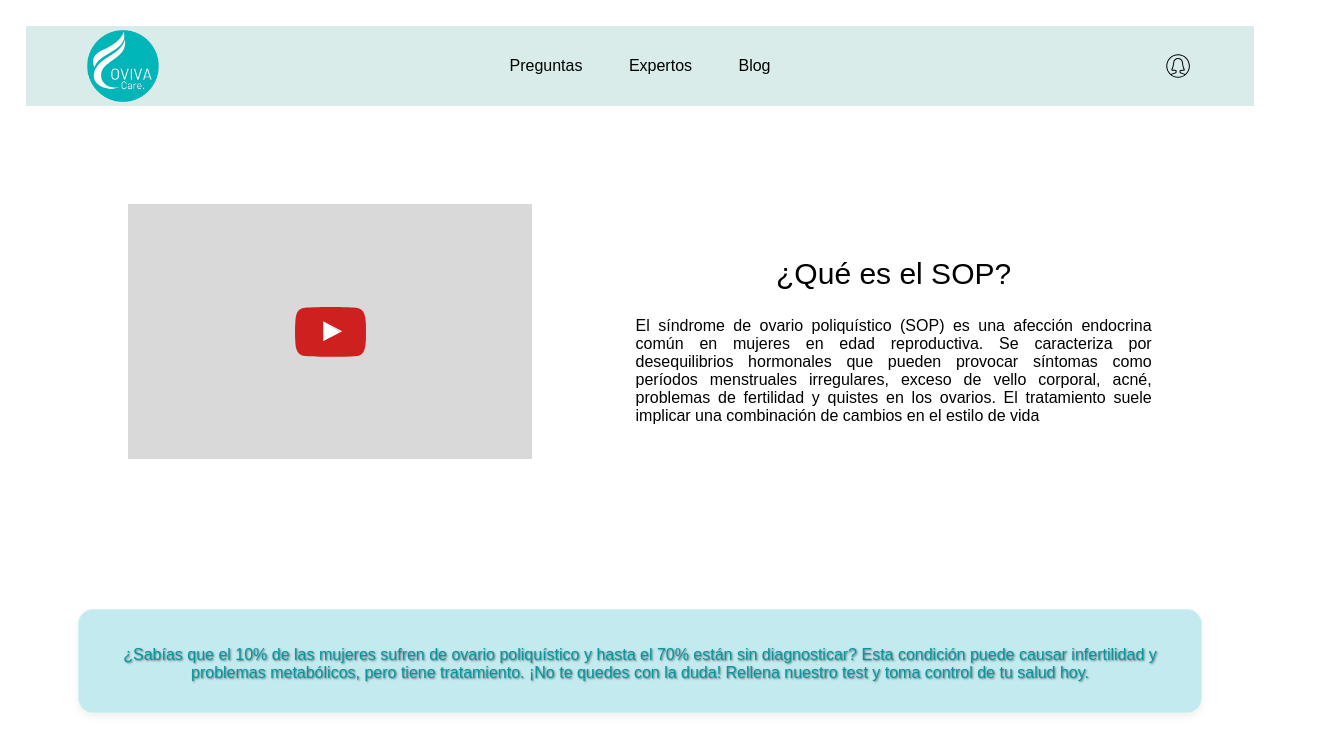
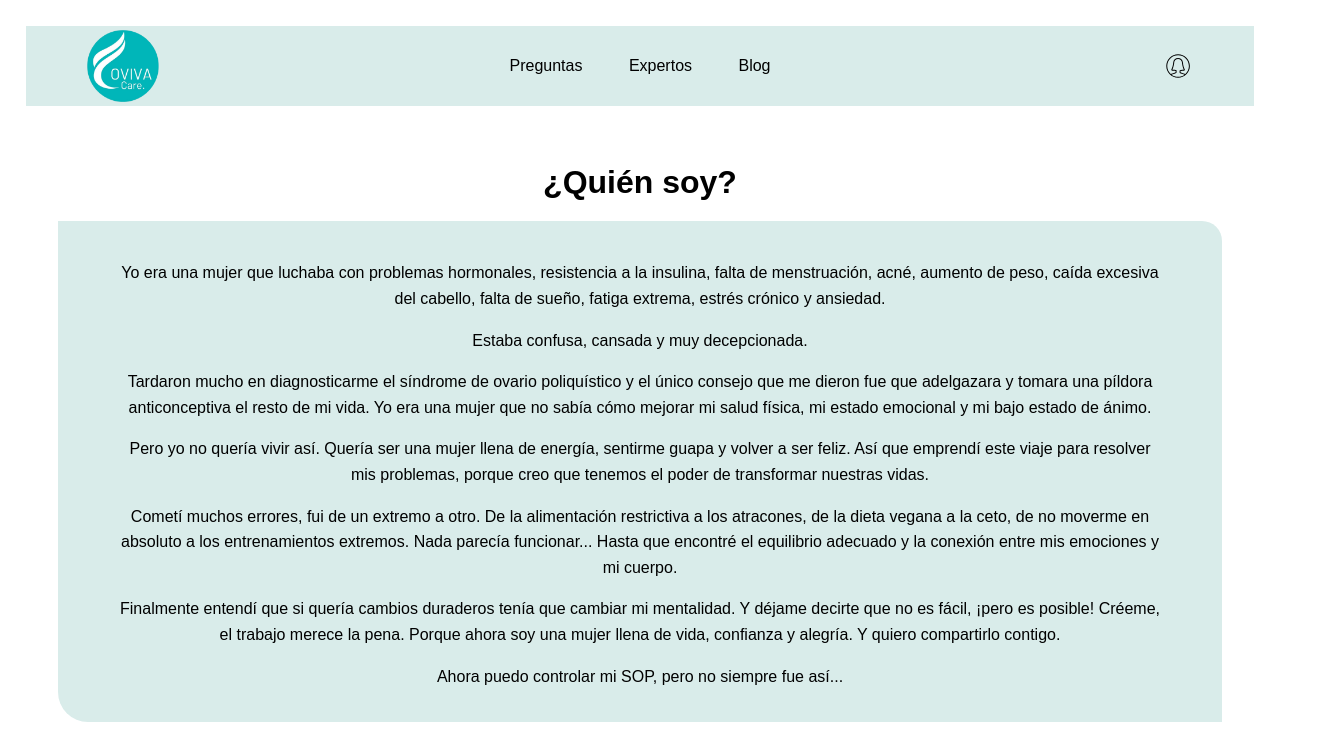
Before and after one commit to angylearns/oviva_care, a React (Vite) app in the folder HolisticFront/: page / in a window 1280 px wide. Shown: the top 735 px of the page, 1342 px wide, since content can reach past the window. Built offline with nearby package versions, Linux system fonts and the light colour scheme; a web font is replaced by a local one.

Commit message:
who i am view

```diff
--- a/HolisticFront/src/App.jsx
+++ b/HolisticFront/src/App.jsx
@@ -13,6 +13,7 @@ import AdminVideoView from './views/AdminVideoView.jsx';
 import AdminRecipeView from './views/AdminRecipeView.jsx';
 import AdminFAQView from './views/AdminFAQView.jsx';
 import HomeView from './views/HomeView.jsx';
+import WhoIAmView from './views/WhoIAmView.jsx';
 
 
 function App() {
@@ -20,7 +21,7 @@ function App() {
     <>
 
 
-      <HomeView/>
+      <WhoIAmView/>
 
       </>
 
--- a/HolisticFront/src/components/quienSoy/QuienSoy.jsx
+++ b/HolisticFront/src/components/whoIAm/WhoIAm.jsx
@@ -1,8 +1,9 @@
-import './quienSoy.css';
+import './whoIAm.css';
 
 
-function QuienSoy() {
+function WhoIAm() {
     return (
+        <div className='frame'>
         <section>
             <h1>¿Quién soy?</h1>
 
@@ -36,7 +37,8 @@ function QuienSoy() {
                 <p>Now I am able to manage my PCOS, but it wasn't always that way...</p> */}
             </section>
         </section>
+    </div>
     );
 }
 
-export default QuienSoy;
+export default WhoIAm;
--- a/HolisticFront/src/components/quienSoy/quienSoy.css
+++ b/HolisticFront/src/components/whoIAm/whoIAm.css
@@ -1,3 +1,10 @@
+.frame{
+    max-width: 1280px;
+    margin: 0 auto;
+    padding: 2rem;
+    text-align: center;
+  }
+
 .text_quienSoy {
     background-color: #d9ecea;
     padding: 2% 5%;
--- /dev/null
+++ b/HolisticFront/src/views/WhoIAmView.jsx
@@ -0,0 +1,20 @@
+
+import Navbar from "../components/navbar/Navbar";
+import WhoIAm from "../components/whoIAm/WhoIAm";
+import Footer from "../components/footer/Footer";
+
+
+function WhoIAmView() {
+    return (
+        <>
+            <div className="main-container">
+                <Navbar />
+                <WhoIAm />
+                <Footer />
+
+            </div>
+        </>
+    );
+}
+
+export default WhoIAmView;
--- /dev/null
+++ b/HolisticFront/src/views/whoIAmView.css
@@ -0,0 +1,16 @@
+html, body {
+    height: 100%;
+    margin: 0;
+    padding: 0;
+}
+
+.main-container {
+    display: flex;
+    flex-direction: column;
+    min-height: 100vh;
+}
+
+.frame {
+    flex: 1;  /* This will make the frame take up all available space */
+
+}
```
